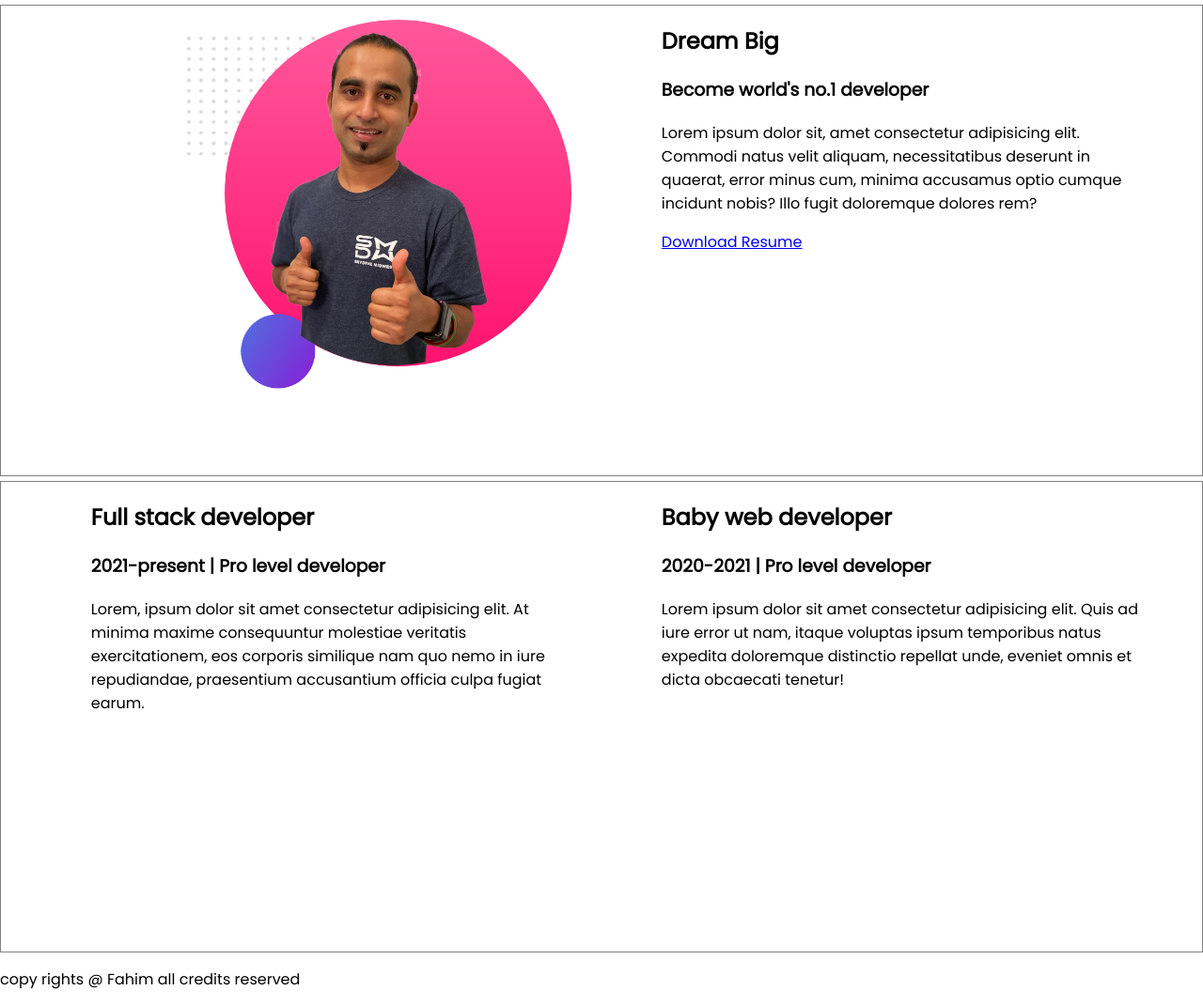
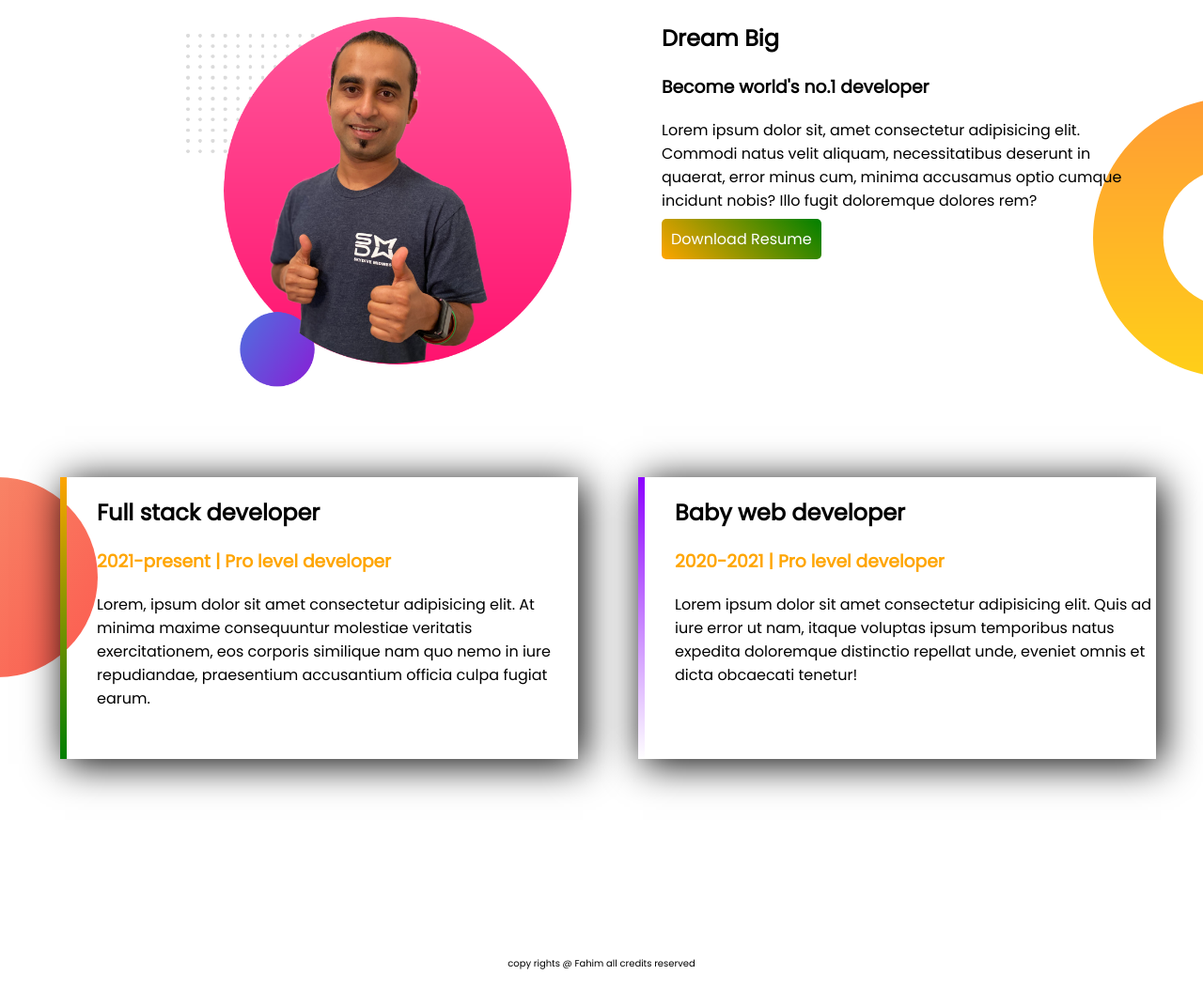
Before and after one commit to fahimahammad380/web-portfolio, a plain HTML site: page index.html in a window 1280 px wide. Shown: the part 527-1598 px from the top of the page at 94% size. After the commit the page ends 1571 px from the top, so only its background shows below. Drawn offline with Linux system fonts and the light colour scheme.

Commit message:
completed

```diff
--- a/style.css
+++ b/style.css
@@ -7,7 +7,7 @@ h1{
     font-size: 50px;
 
 }
-.name-heighlight{
+.orange-heighlight{
     color: orange;
 }
 .half-width{
@@ -27,10 +27,39 @@ h1{
 }
 section{
     height: 500px;
-    border: 1px solid gray;
     margin-bottom: 5px;
 }
-.bottom-banner{
-
-
+.hireme-button{
+    background-image: linear-gradient(45deg,orange,green);
+    border-radius: 5px;
+    padding: 10px;
+    text-decoration: none;
+    color: white;
 }
+.dream-area{
+    background-image: url("images/dream-bg.png");
+    background-repeat: no-repeat;
+    background-position: right;
+}
+.single-experience{
+    box-shadow: 5px 5px 40px;
+    height: 300px;
+}
+.experences{
+    background-image: url(images/exp-bg.png);
+    background-repeat: no-repeat;
+}
+#full-stack{
+    border-left: 7px solid;
+    border-image: linear-gradient(180deg,orange,green);
+    border-image-slice: 1;
+}
+#baby{
+    border-left: 7px solid;
+    border-image: linear-gradient(180deg,rgb(140, 0, 255),rgb(255, 255, 255));
+    border-image-slice: 1;
+}
+footer{
+    font-size: 10px;
+    text-align: center;
+}
```
Also changed, not shown: New Text Document.txt.
